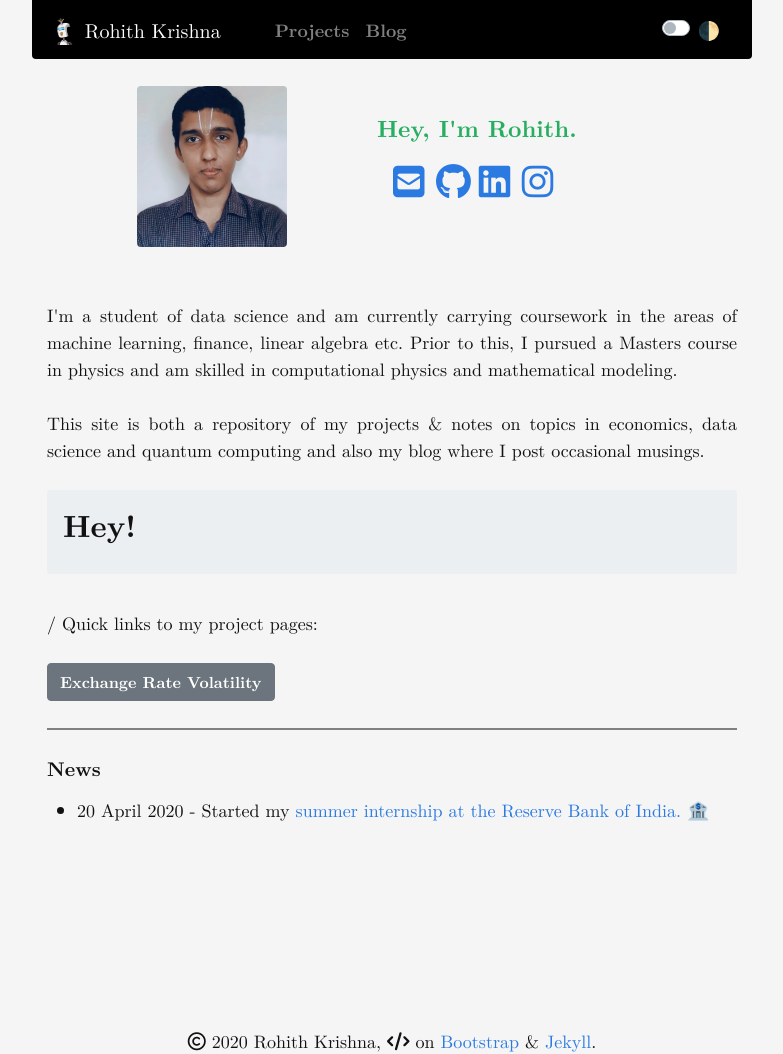
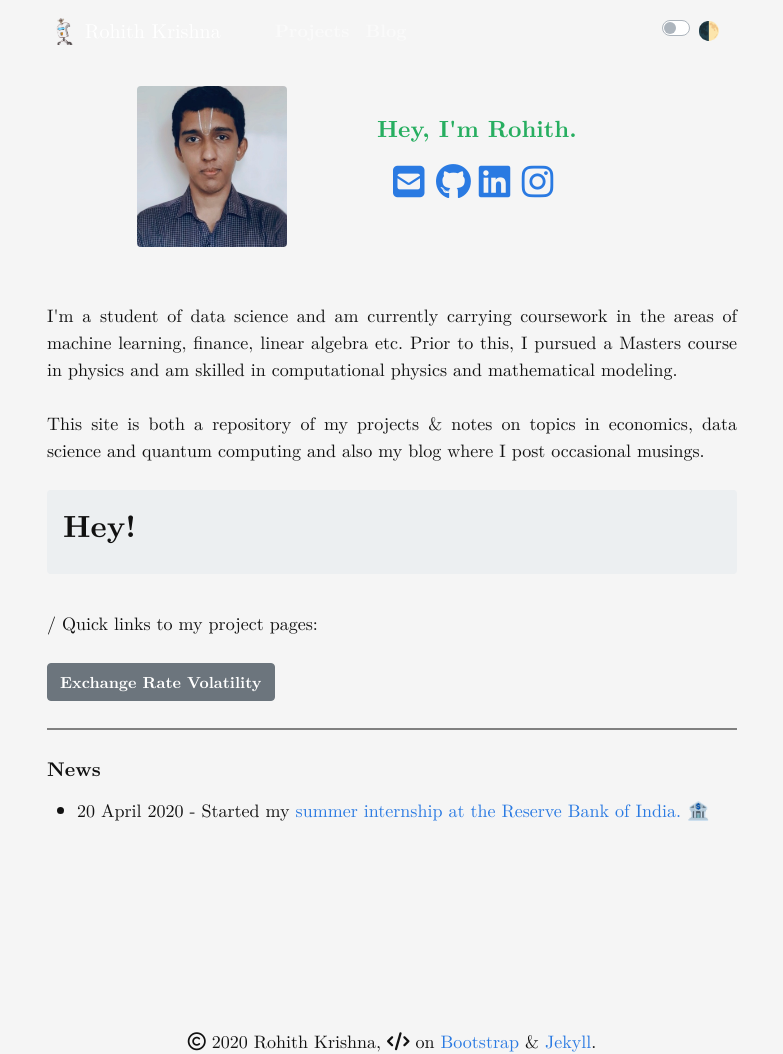
Before and after one commit to rohithmay/rohithmay.github.io, a Jekyll site: the page built from index.md, in a window 1280 px wide. Shown: the whole page, without its empty margins (248-1031 px from the left). Built offline with Jekyll 4.4.1, drawn with Linux system fonts in a browser that asks for light colours; nearby versions of some CDN libraries; a style sheet for code colours, icons or effects is not loaded.

Commit message:
Update navbar.html

```diff
--- a/_includes/navbar.html
+++ b/_includes/navbar.html
@@ -1,4 +1,4 @@
-<nav class="navbar navbar-expand-md navbar-dark rounded-bottom" style = "background-color: #000000;" role="navigation">
+<nav class="navbar navbar-expand-md navbar-dark rounded-bottom" role="navigation">
   <!-- Use this for black background in dark mode style = "background-color: #000000;"" -->
   <!-- Use sticky-top in class above
  -->
```
